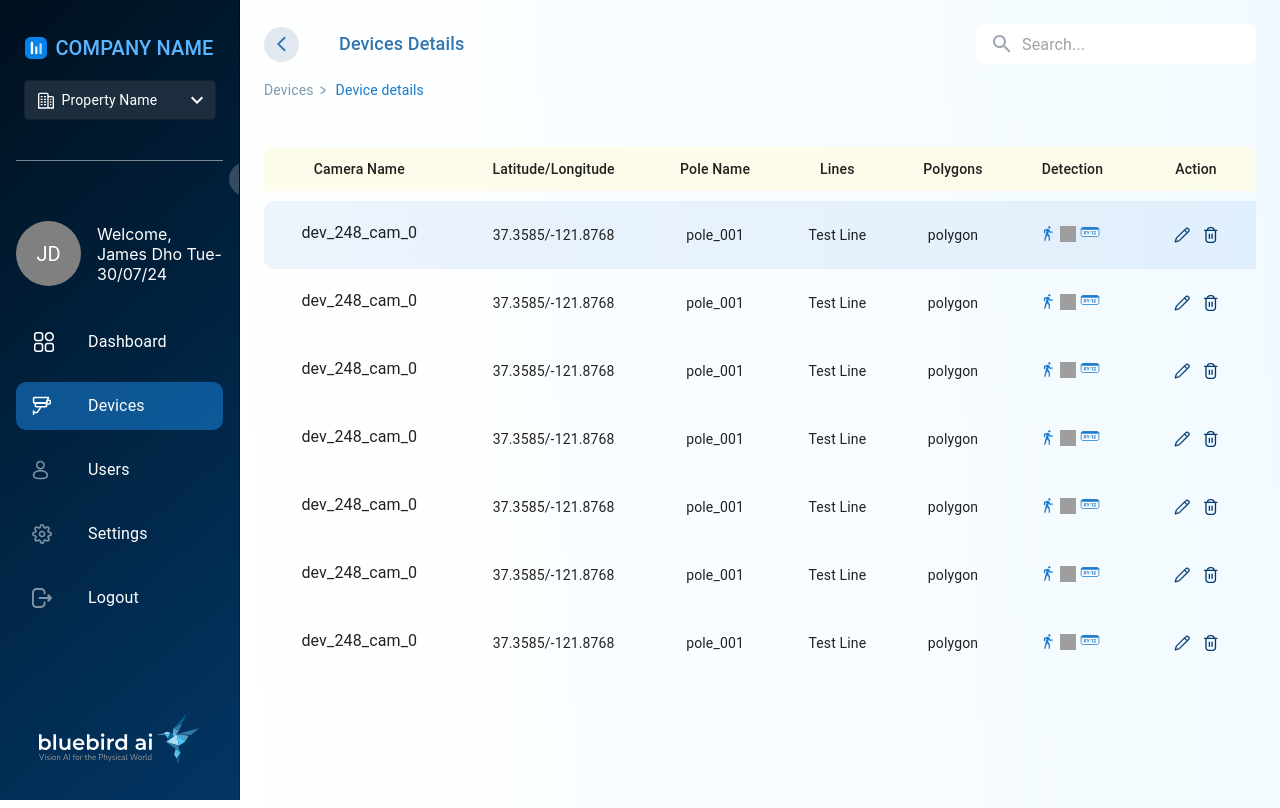
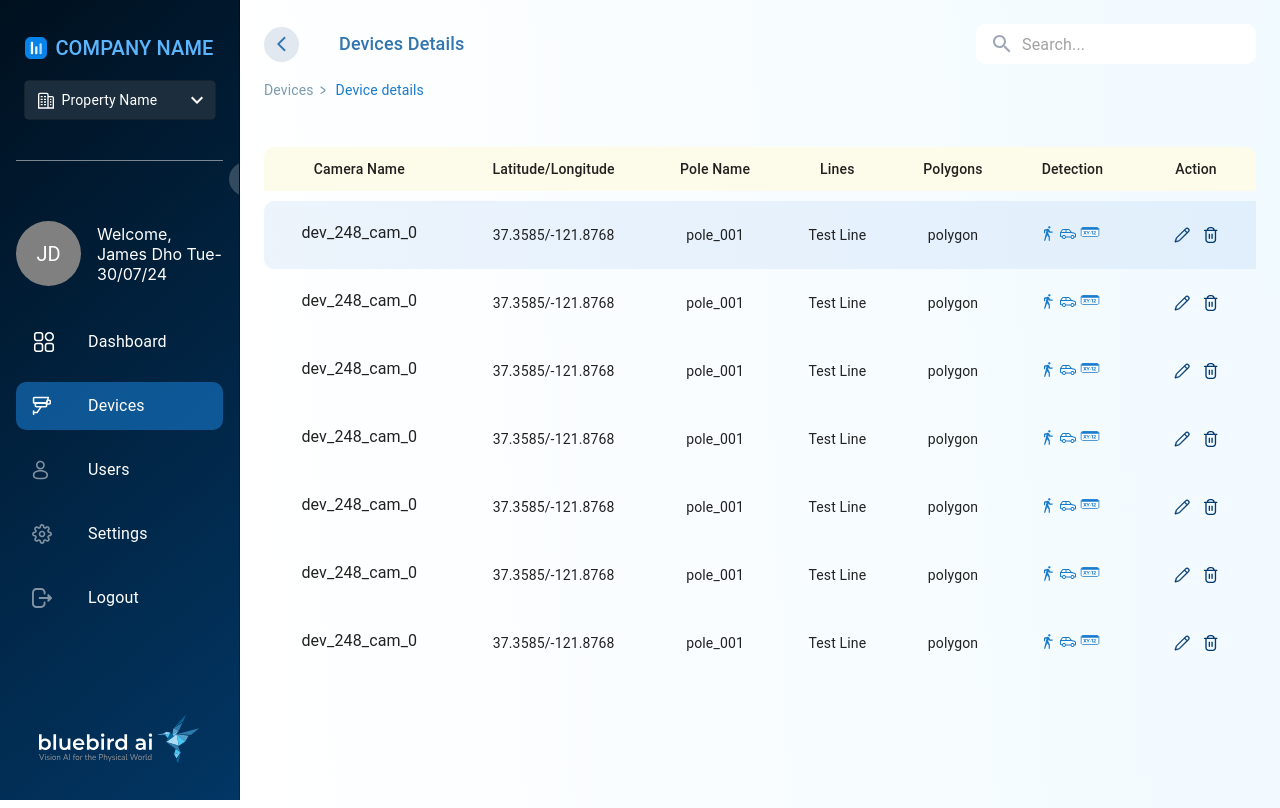
Before and after one commit to Earts-vinay/bluebird, a React (Create React App) app: page /devices/devicedetails in a window 1280 px wide. Built offline with nearby package versions, Linux system fonts and the light colour scheme; grey boxes are pictures that could not be loaded.

Commit message:
Edit_devices_UI_Desin

```diff
--- a/src/components/DevicesManagement/DeviceDetails.jsx
+++ b/src/components/DevicesManagement/DeviceDetails.jsx
@@ -177,12 +177,12 @@ const DeviceDetails = () => {
                       style={{ width: '16px', height: '16px', marginRight: '4px' }}
                     />
                     <img
-                      src="assets/icons/car.svg"
+                      src={VehicleIconUrl}
                       alt="car Icon"
                       style={{ width: '16px', height: '16px', marginRight: '4px' }}
                     />
                     <img
-                      src="/assets/icons/plate.svg"
+                      src={PlateIconUrl}
                       alt="plate Icon"
                       style={{ width: '20px', height: '20px', marginRight: '4px' }}
                     />
@@ -205,13 +205,13 @@ const DeviceDetails = () => {
                       }}
                     >
                       <img
-                        src="/assets/icons/edit.svg"
+                        src={EditIconUrl}
                         alt="Edit Icon"
                         style={{ width: '20px', height: '16px', marginRight: '4px' }}
                       />
                     </Box>
                     <img
-                      src="/assets/icons/delete.svg"
+                      src={DeleteIconUrl}
                       alt="Delete Icon"
                       style={{ width: '20px', height: '16px', marginRight: '4px' }}
                     />
```
